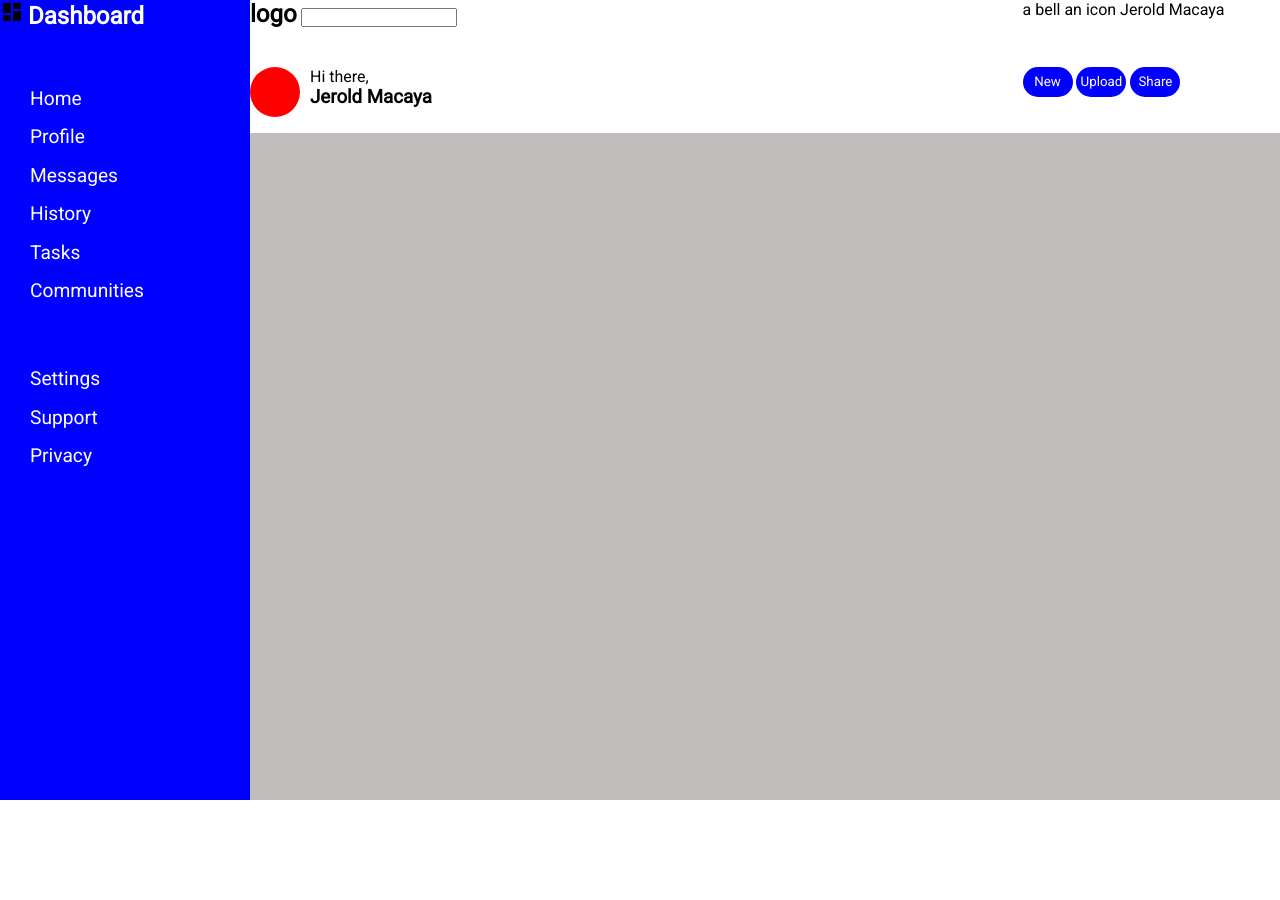
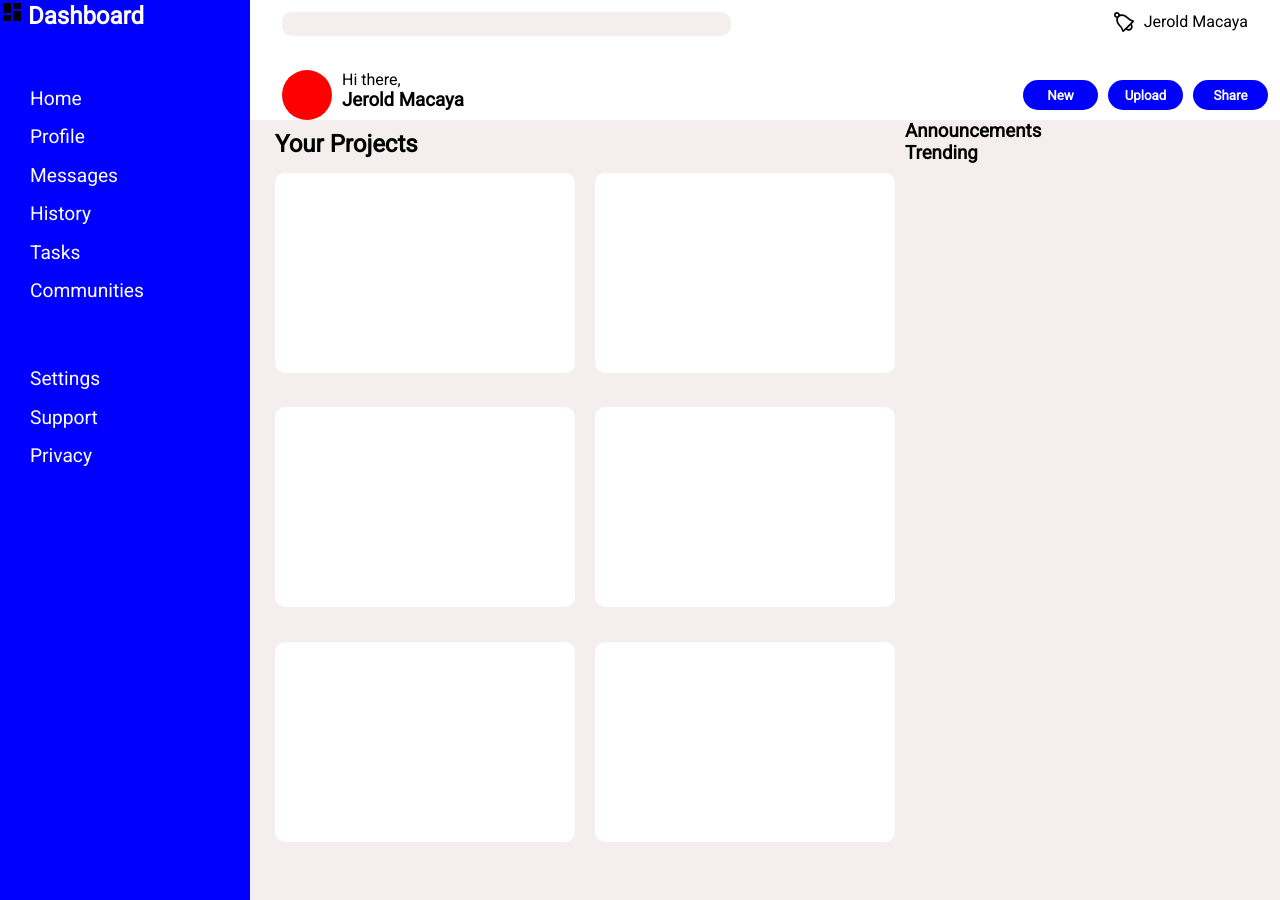
Before and after one commit to MochaDreamboat/Admin-Dashboard, a plain HTML site: page index.html in a window 1280 px wide. Before the commit the page ends 800 px from the top, so only its background shows below. Drawn offline with Linux system fonts and the light colour scheme.

Commit message:
Implemented main content/styling (via grid) and refactored svgs.

```diff
--- a/index.html
+++ b/index.html
@@ -35,12 +35,11 @@
 
         <header id="tools">
             <div id="searchbar">
-                <h2>logo</h2>
+                <div id="logo"></div>
                 <input type="text">
             </div>
             <div id="profileAndNotifications">
-                <p>a bell</p>
-                <p>an icon</p>
+                <img src="bell-svgrepo-com.svg">
                 <p>Jerold Macaya</p>
             </div>
             <div id="greetings">
@@ -54,8 +53,30 @@
                 <button>Share</button>
             </div>
         </header>
+
         <main id="user-content">
+            <div class="project-hub">
+                <h2>Your Projects</h2>
+                <div id="projects">
+                    <div class="project"></div>
+                    <div class="project"></div>
+                    <div class="project"></div>
+                    <div class="project"></div>
+                    <div class="project"></div>
+                    <div class="project"></div>
+                </div>
+            </div>
+            <div class="announcementsAndTrending">
+                <h3>Announcements</h3>
+                <div id="announcements">
 
+                </div>
+                <div class="trending">
+                    <h3>Trending</h3>
+                </div>
+
+
+            </div>
         </main>
     </div>
 </body>
--- a/styles.css
+++ b/styles.css
@@ -20,11 +20,12 @@ h2 {
 
 button {
     height: 30px;
-    width: 50px;
+    width: 75px;
     border-style: none;
     border-radius: 25px;
     background-color: blue;
     color: white;
+    font-weight: 600;
 }
 
 .grid-wrapper {
@@ -53,6 +54,7 @@ button {
     display: grid;
     grid-template-columns: 3fr 1fr;
     grid-template-rows: 1fr 1fr;
+    grid-row-gap: 20px;
 }
 
 .icon_placeholder {
@@ -66,29 +68,78 @@ button {
 #searchbar {
     grid-column: 1 / 2;
     grid-row: 1 / 2;
+    margin-left: 2rem;
+    margin-top: .75rem;
+}
+
+#searchbar input {
+    width: 60ch;
+    height: 1.5rem;
+    background-color: rgb(245, 238, 238);
+    border-style: none;
+    border-radius: 10px;
 }
 #profileAndNotifications {
     grid-column: 2 / 3;
     grid-row: 1 / 2;
+    display: flex;
+    justify-self: end;
+    margin-top: .75rem;
+    margin-right: 2rem;
+    gap: 10px;
 }
 
-#profileAndNotifications > p {
-    display: inline-block;
-    grid-column: 2 / 3;
-    grid-row: 1 /2;
+#profileAndNotifications img {
+    height: 1.25em;
 }
 
 #greetings {
+    margin-left: 2rem;
     grid-column: 1 / 2;
     grid-row: 2 / 3;
 }
 #user-content {
-    background-color: rgb(194, 189, 189);
+    background-color: rgb(245, 238, 238);
     grid-column: 2 / 3;
     grid-row: 2 / 3;
 }
 
 #fileOptions {
+    margin-right: .75rem;
     grid-column: 2 / 3;
-    grid-row: 2 / 3
+    grid-row: 2 / 3;
+    justify-self: end;
+    align-self: center;
+    display: flex;
+    gap: 10px;
 }
+
+#user-content {
+    display: grid;
+    gap: 10px;
+    grid-template-columns: 3fr 2fr;
+    grid-template-rows: 9fr 1fr;
+}
+
+.project-hub {
+    box-sizing: border-box;
+    padding-top: 10px;
+    padding-left: 25px;
+}
+
+#projects {
+    overflow: auto;
+    box-sizing: border-box;
+    display: grid;
+    height: 100%;
+    grid-template-columns: repeat(2, 300px);
+    grid-template-rows: repeat(autofit, 1fr);
+    gap: 20px;
+    margin-top: 15px;
+}
+.project {
+    height: 200px;
+    width: 300px;
+    background-color: white;
+    border-radius: 10px;
+}
```
Also changed, not shown: bell-svgrepo-com.svg (added).
